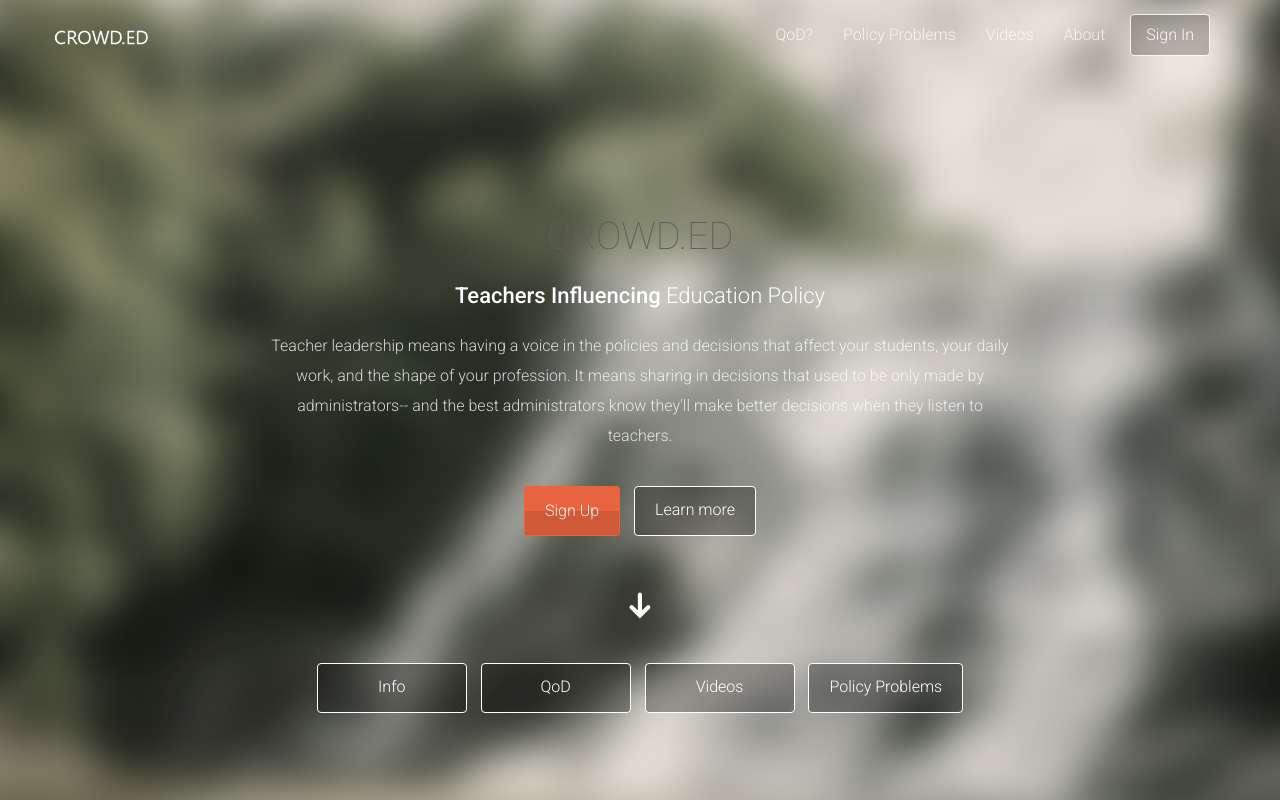
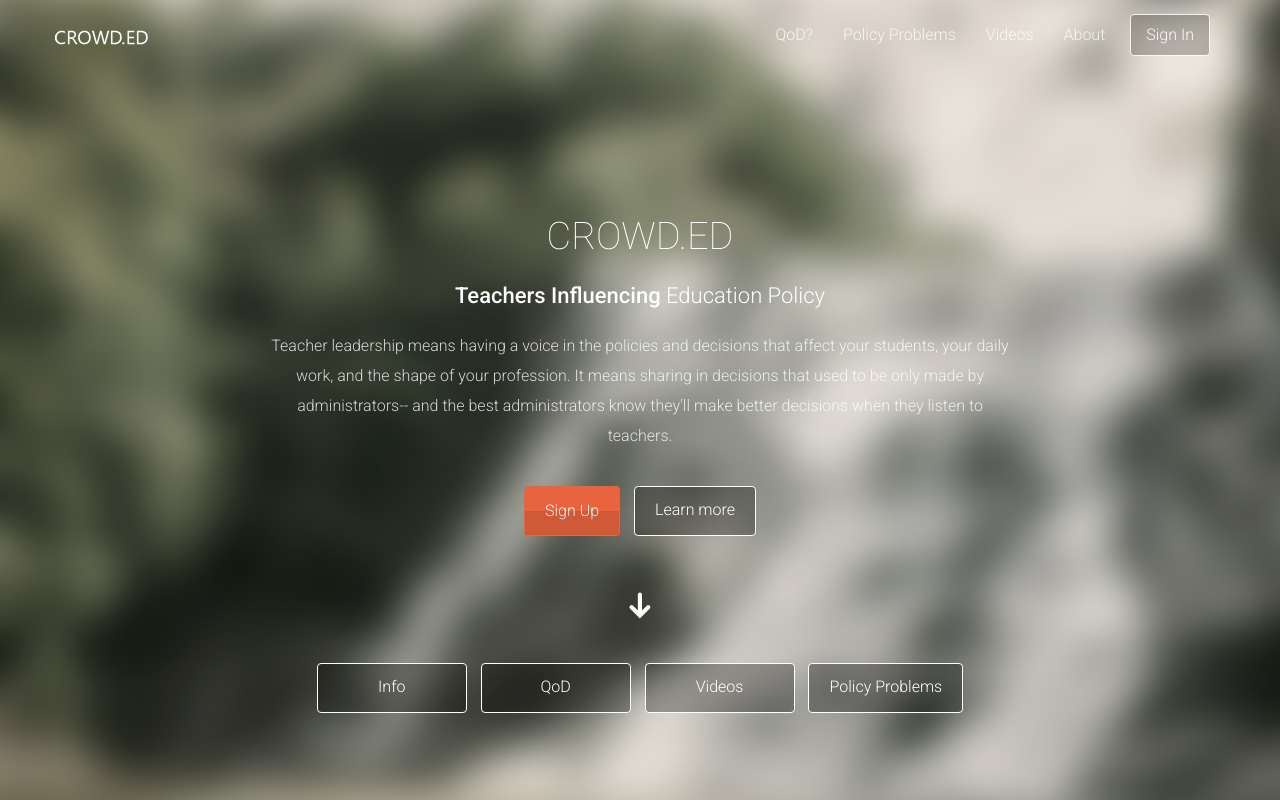
Before and after one commit to cerberusaeon/crowd-ed, a plain HTML site: page index.html in a window 1280 px wide. Shown: the top 800 px of the page. Drawn offline with Linux system fonts and the light colour scheme; files whose address does not match are found by name.

Commit message:
fixed header

```diff
--- a/index.html
+++ b/index.html
@@ -35,7 +35,7 @@
 			h2,h3{
 				color:white;
 			}
-			h2,h3.dark{
+			h3.dark{
 				color: #5e5e5e;
 			}
 			.button-min-width{
```
